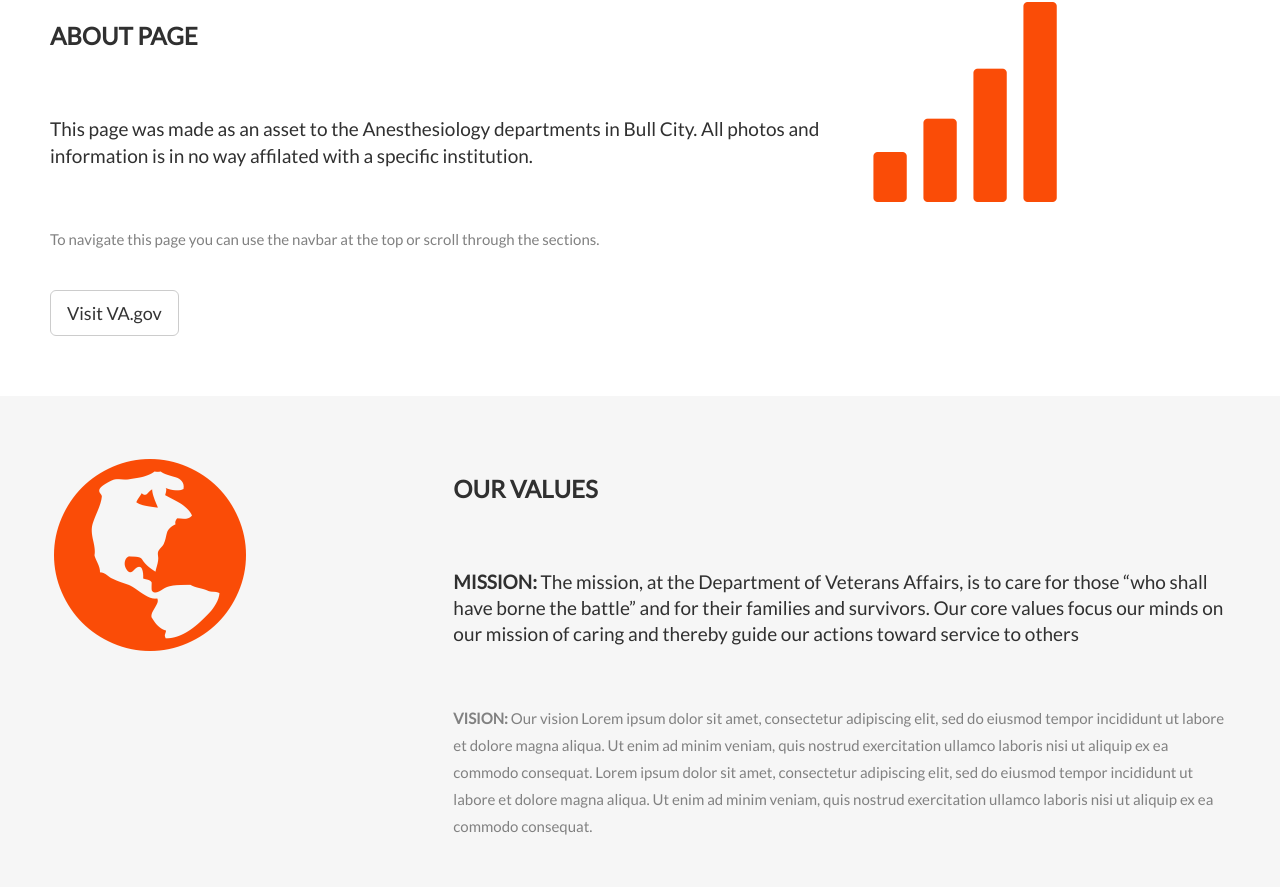
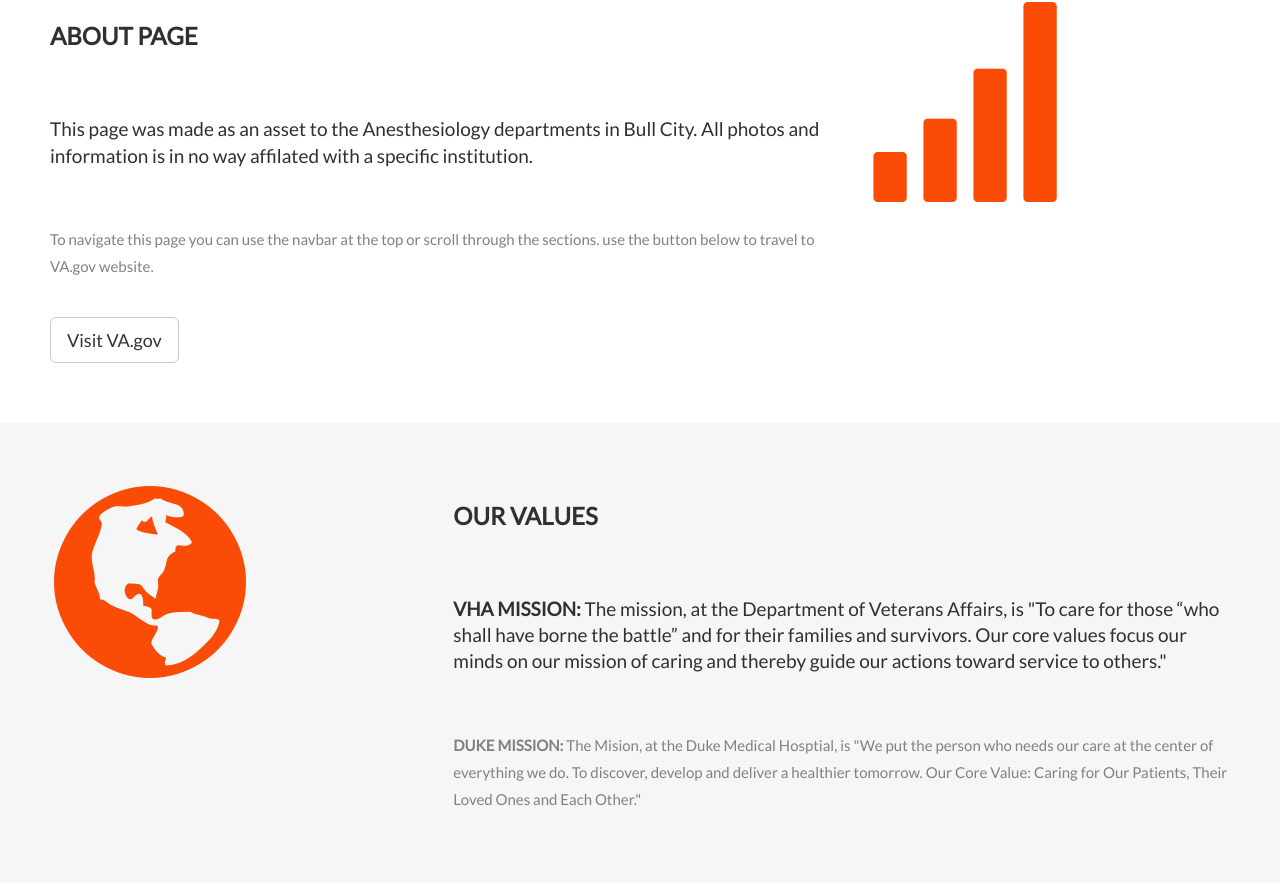
Before and after one commit to Rabbit1015/hello-world, a plain HTML site: page index.html in a window 1280 px wide. Shown: the part 473-1360 px from the top of the page. Drawn offline with nearby package versions, Linux system fonts and the light colour scheme.

Commit message:
adding a few things

```diff
--- a/index.html
+++ b/index.html
@@ -233,7 +233,7 @@
     <div class="col-sm-8">
       <h2>About Page</h2><br>
       <h4>This page was made as an asset to the Anesthesiology departments in Bull City. All photos and information is in no way affilated with a specific institution.</h4><br>
-      <p>To navigate this page you can use the navbar at the top or scroll through the sections.</p>
+      <p>To navigate this page you can use the navbar at the top or scroll through the sections.  use the button below to travel to VA.gov website.</p>
       <br><button class="btn btn-default btn-lg">Visit VA.gov</button>
     </div>
     <div class="col-sm-4">
@@ -249,9 +249,8 @@
     </div>
     <div class="col-sm-8">
       <h2>Our Values</h2><br>
-      <h4><strong>MISSION:</strong> The mission, at the Department of Veterans Affairs, is to care for those “who shall have borne the battle” and for their families and survivors. Our core values focus our minds on our mission of caring and thereby guide our actions toward service to others</h4><br>
-      <p><strong>VISION:</strong> Our vision Lorem ipsum dolor sit amet, consectetur adipiscing elit, sed do eiusmod tempor incididunt ut labore et dolore magna aliqua. Ut enim ad minim veniam, quis nostrud exercitation ullamco laboris nisi ut aliquip ex ea commodo consequat.
-      Lorem ipsum dolor sit amet, consectetur adipiscing elit, sed do eiusmod tempor incididunt ut labore et dolore magna aliqua. Ut enim ad minim veniam, quis nostrud exercitation ullamco laboris nisi ut aliquip ex ea commodo consequat.</p>
+      <h4><strong>VHA MISSION:</strong> The mission, at the Department of Veterans Affairs, is "To care for those “who shall have borne the battle” and for their families and survivors. Our core values focus our minds on our mission of caring and thereby guide our actions toward service to others."</h4><br>
+      <p><strong>DUKE MISSION:</strong> The Mision, at the Duke Medical Hosptial, is "We put the person who needs our care at the center of everything we do. To discover, develop and deliver a healthier tomorrow. Our Core Value: Caring for Our Patients, Their Loved Ones and Each Other."</p>
     </div>
   </div>
 </div>
```
